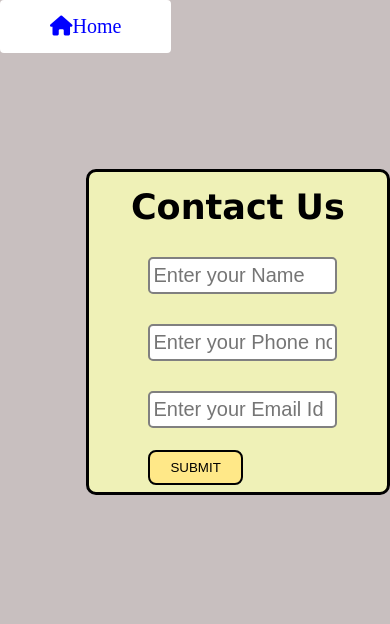
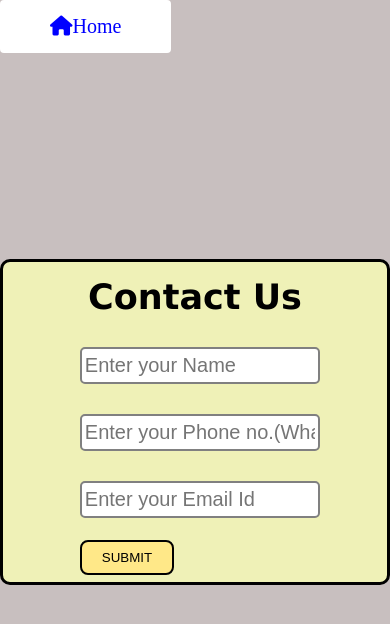
Before and after one commit to Sandeep-kr-123/WebTeamProject, a plain HTML site: page contact.html in a window 390 px wide. Drawn offline with Linux system fonts and the light colour scheme.

Commit message:
make it responsive

```diff
--- a/contact.css
+++ b/contact.css
@@ -29,13 +29,19 @@ body {
     transform: scale(1.1);
 }
 
-.contact{
+.container{
     background-color: #eff1b7;
     border: 3px solid black;
     border-radius: 10px;
-    position: absolute;
-    top: 20%;
-    left: 22%;
+    max-width: fit-content;
+
+}
+
+.contact{
+    height: 100vh;
+    display: flex;
+    justify-content: center;
+    align-items: center;
 }
 
 .text-center {
--- a/contact.html
+++ b/contact.html
@@ -18,7 +18,8 @@
             <li><a href="index.html"><i class="fa fa-home"></i>Home</a></li>
         </nav>
     </header>
-    <section class="contact" id="contact">
+    <div class="contact">
+        <div class="container">
             <h1 class="text-center">Contact Us</h1>
             <div class="form">
 
@@ -28,7 +29,8 @@
                 <input class="form-input" type="email" name="email" id="email" placeholder="Enter your Email Id">
                 <button class="btn btn-dark">SUBMIT</button>
             </div>
-    </section>
+        </div>
+    </div>
 
     <script>
         alert("Your phone no. should be your WhatsApp no.");
--- a/index.css
+++ b/index.css
@@ -1,11 +1,11 @@
+body{
+    min-width: 1250px;
+}
+
 .navbar{
     background-color: #2c2cfa;
     border-radius: 4px;
     position: sticky;
-}
-
-.navbar ul{
-    overflow: auto;
 }
 
 .navbar li{
@@ -51,15 +51,12 @@
 }
 
 .welcome h1{
-    width: auto;
-    position: relative;
     margin: auto;
     font-size: 80px;
     font-family: 'Franklin Gothic Medium', 'Arial Narrow', Arial, sans-serif;
 }
 
 .center{
-    position: relative;
     margin: auto;
 }
 
@@ -98,14 +95,11 @@
 }
 
 .item{
-    padding-left: 50px;
-    padding-top: 5px;
     display: grid;
     grid-template-columns: 1fr 1fr 1fr;
 }
 
 .item div{
-    position: relative;
     margin: auto;
 }
 
@@ -117,19 +111,16 @@
 }
 
 .box div{
-    position: relative;
     margin: auto;
 }
 
 
 .fashion{
-    padding-left: 10px;
     display: grid;
     grid-template-columns: repeat(4,1fr);
 }
 
 .fashion div{
-    position: relative;
     margin: auto;
 }
 
@@ -164,22 +155,9 @@ footer{
     }
 
 }
-@media(max-width:1070px){
-    .fashion{
-        display: grid;
-        grid-template-columns: 1fr 1fr;
-    }
-
-}
 
 @media(max-width:1310px){
     .item{
         grid-template-columns: 1fr 1fr;
     }
 }
-
-@media(max-width:1160px){
-    .first{
-        width: fit-content;
-    }
-}
```
Lines whose indentation alone changed are shown as unchanged.
